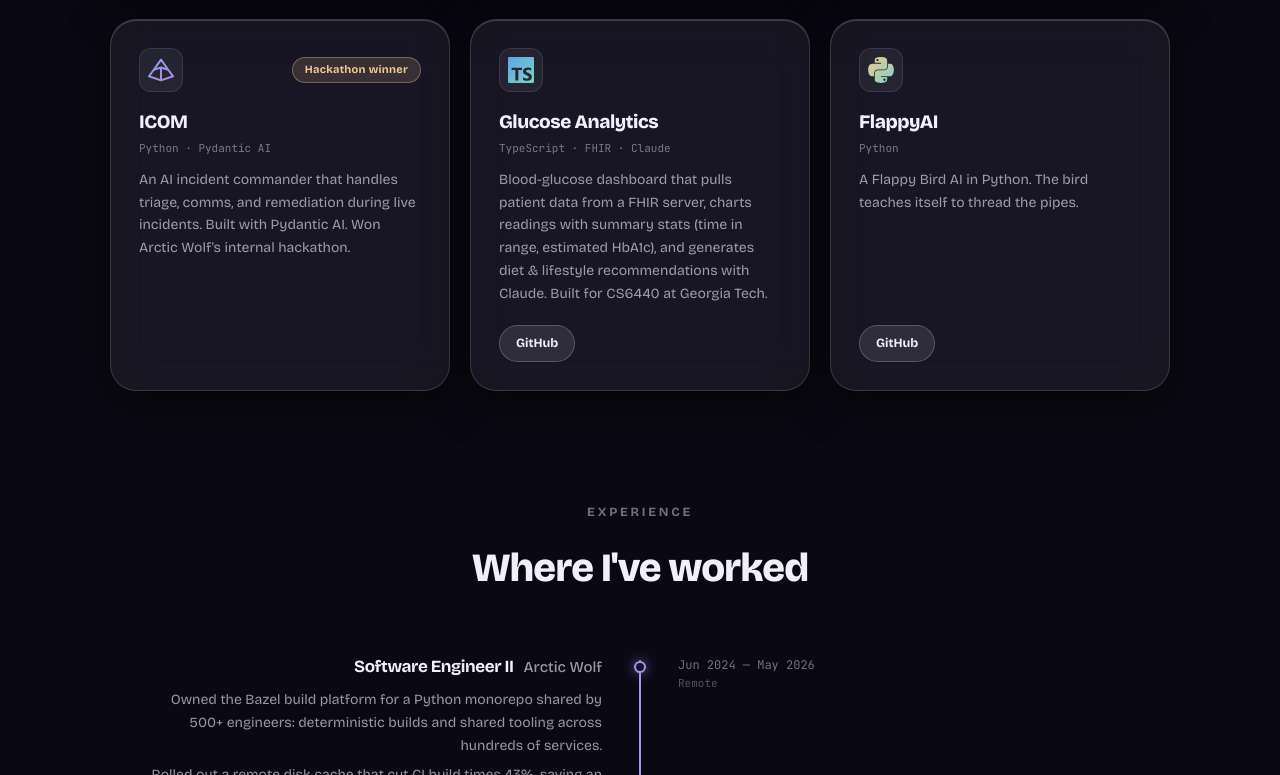
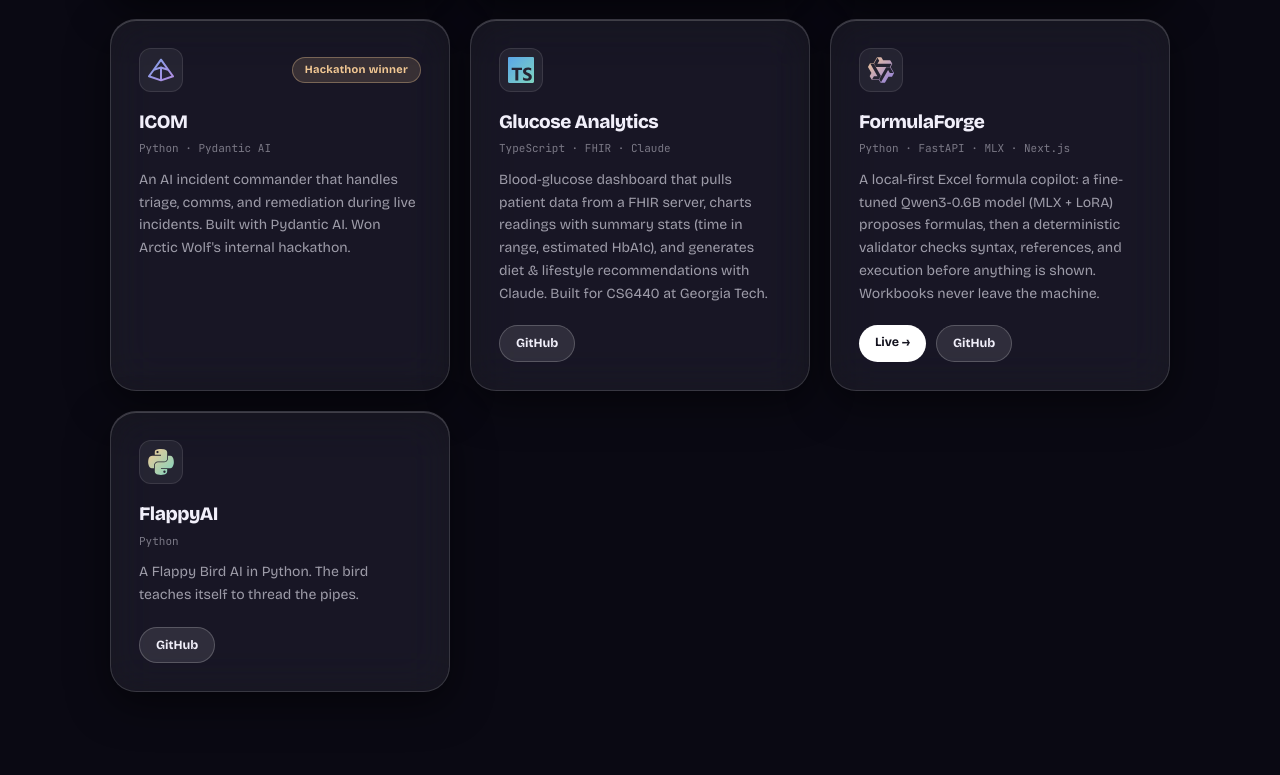
Before and after one commit to yousefsaid/portfolio, a Next.js app: page / in a window 1280 px wide. Shown: the part 1445-2220 px from the top of the page. Built offline with nearby package versions, Linux system fonts and the light colour scheme; no server answers.

Commit message:
feat: add FormulaForge project to portfolio
Local-first Excel formula copilot backed by a fine-tuned Qwen3-0.6B
model (MLX + LoRA) with a deterministic validator. Adds the Qwen
simple-icons logo since it's the project's most distinctive detail.

```diff
--- a/src/components/TechLogo.tsx
+++ b/src/components/TechLogo.tsx
@@ -5,6 +5,7 @@
   siOpentelemetry,
   siPydantic,
   siPython,
+  siQwen,
   siTypescript,
 } from "simple-icons";
 
@@ -14,6 +15,7 @@
   opentelemetry: siOpentelemetry,
   pydantic: siPydantic,
   python: siPython,
+  qwen: siQwen,
   typescript: siTypescript,
 } as const;
 
--- a/src/data/projects.ts
+++ b/src/data/projects.ts
@@ -69,6 +69,17 @@
     repoUrl: "https://github.com/yousefsaid/glucose-analytics",
   },
   {
+    id: "formulaforge",
+    title: "FormulaForge",
+    tag: "Python · FastAPI · MLX · Next.js",
+    description:
+      "A local-first Excel formula copilot: a fine-tuned Qwen3-0.6B model (MLX + LoRA) proposes formulas, then a deterministic validator checks syntax, references, and execution before anything is shown. Workbooks never leave the machine.",
+    hue: "linear-gradient(135deg, #f2c894, #8f7ee0)",
+    logo: "qwen",
+    liveUrl: "https://formulaforge-demo.vercel.app",
+    repoUrl: "https://github.com/yousefsaid/formulaforge",
+  },
+  {
     id: "flappy-ai",
     title: "FlappyAI",
     tag: "Python",
```
